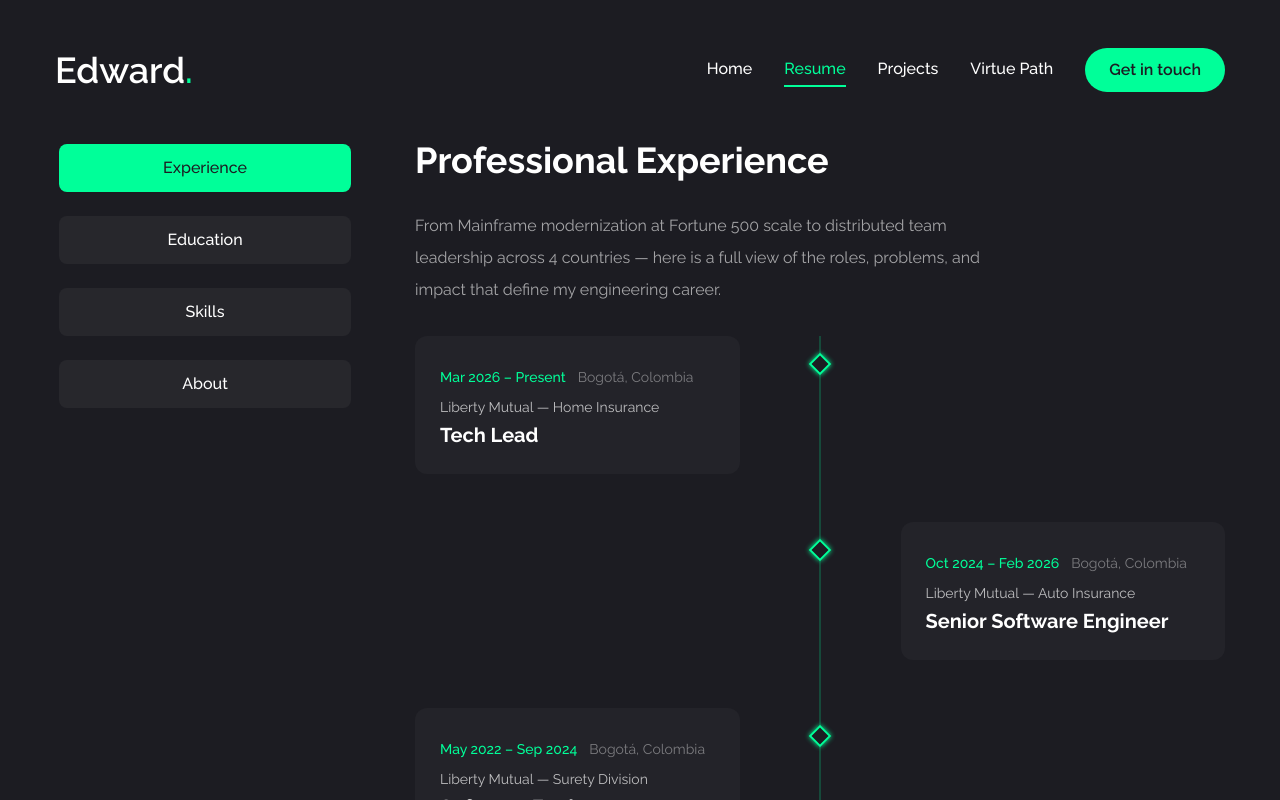
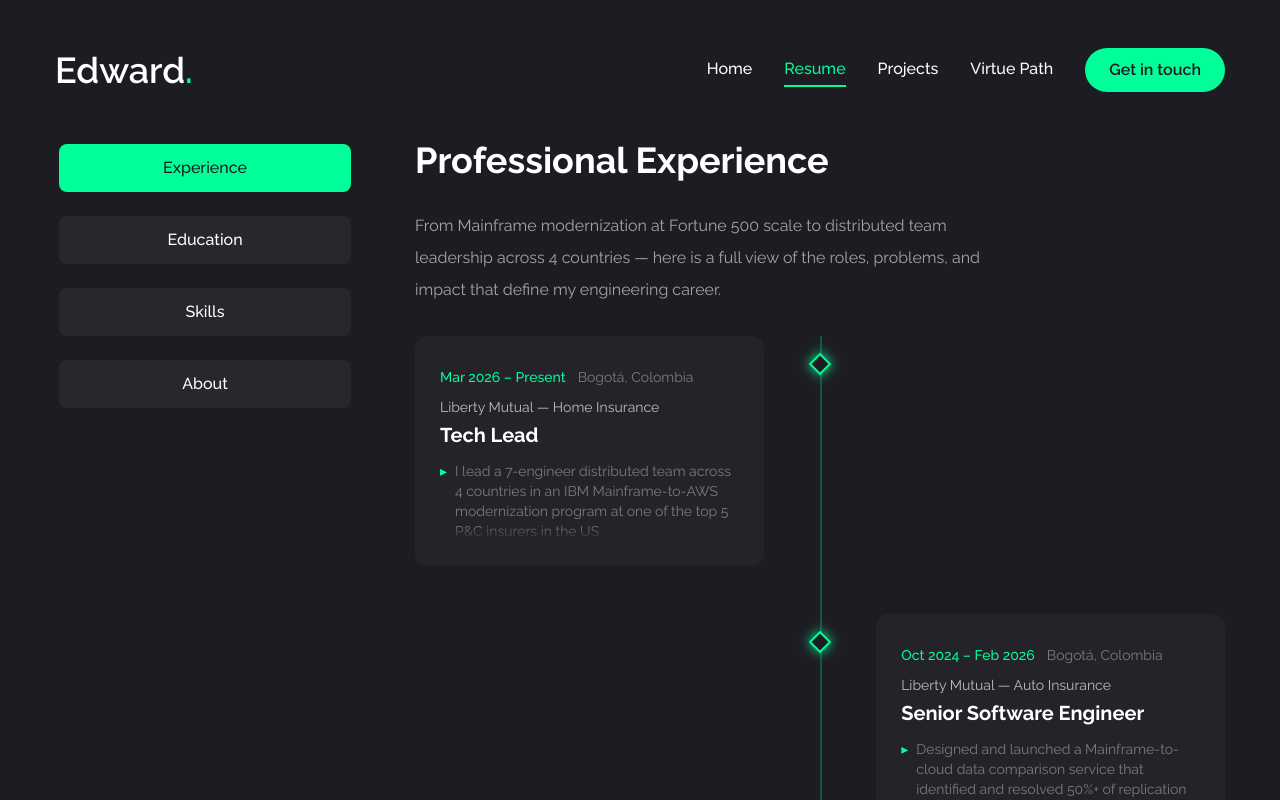
Before and after one commit to edwardramirez31/architech-portfolio, a Next.js app: page /resume in a window 1280 px wide. Shown: the top 800 px of the page. Built offline with nearby package versions, Linux system fonts and the light colour scheme.

Commit message:
feat: timeline enhanced

```diff
--- a/app/resume/ExperienceTimeline.tsx
+++ b/app/resume/ExperienceTimeline.tsx
@@ -1,7 +1,7 @@
 'use client';
-import { useState } from 'react';
+import { useCallback, useEffect, useRef, useState } from 'react';
 
-import { AnimatePresence, motion } from 'framer-motion';
+import { AnimatePresence, motion, useInView } from 'framer-motion';
 
 interface ExperienceEntry {
   title: string;
@@ -23,28 +23,16 @@
   index: number;
   hoveredIndex: number | null;
   onHover: (index: number | null) => void;
+  onVisible: () => void;
 }
 
-const TimelineNode: React.FC<TimelineNodeProps> = ({
-  item,
-  index,
-  hoveredIndex,
-  onHover,
-}) => {
-  const isLeft = index % 2 === 0;
-  const isHovered = hoveredIndex === index;
-
-  return (
-    <motion.li
-      initial={{ opacity: 0, x: isLeft ? -100 : 100 }}
-      whileInView={{ opacity: 1, x: 0 }}
-      transition={{ delay: 0.2, duration: 0.6, ease: 'easeOut' }}
-      viewport={{ once: true }}
-      className="relative flex items-start xl:mb-0 mb-8"
-    >
-      {/* Mobile left border layout */}
-      <div className="xl:hidden flex gap-4 w-full border-l-2 border-accent/40 pl-4">
-        <div className="absolute -left-[7px] top-2 w-3 h-3 rounded-full bg-accent shadow-[0_0_6px_#00ff99]" />
+const Card: React.FC<{
+  item: ExperienceEntry;
+  index: number;
+  isHovered: boolean;
+  onHover: (index: number | null) => void;
+  scale: number;
+}> = ({ item, index, isHovered, onHover, scale }) => (
   <motion.div
     className="bg-[#232329] rounded-xl p-6 w-full cursor-pointer border border-transparent"
     animate={
@@ -54,7 +42,7 @@
     }
     onMouseEnter={() => onHover(index)}
     onMouseLeave={() => onHover(null)}
-          whileHover={{ scale: 1.01 }}
+    whileHover={{ scale }}
     transition={{ duration: 0.2 }}
   >
     <span className="text-accent text-sm font-medium">{item.date}</span>
@@ -63,6 +51,27 @@
     )}
     <h4 className="text-white/70 text-sm mt-1">{item.subtitle}</h4>
     <h3 className="text-xl font-bold mt-1">{item.title}</h3>
+
+    {/* Preview: always visible, fades out on hover */}
+    <AnimatePresence>
+      {!isHovered && (
+        <motion.div
+          initial={{ opacity: 0 }}
+          animate={{ opacity: 1 }}
+          exit={{ opacity: 0 }}
+          transition={{ duration: 0.2 }}
+          className="relative mt-3 overflow-hidden"
+        >
+          <p className="flex gap-2 text-white/40 text-sm line-clamp-1">
+            <span className="text-accent shrink-0">▸</span>
+            {item.achievements[0]}
+          </p>
+          <div className="absolute inset-x-0 bottom-0 h-4 bg-gradient-to-t from-[#232329] to-transparent" />
+        </motion.div>
+      )}
+    </AnimatePresence>
+
+    {/* Full list: expands on hover */}
     <AnimatePresence>
       {isHovered && (
         <motion.ul
@@ -82,118 +91,116 @@
       )}
     </AnimatePresence>
   </motion.div>
+);
+
+const TimelineNode: React.FC<TimelineNodeProps> = ({
+  item,
+  index,
+  hoveredIndex,
+  onHover,
+  onVisible,
+}) => {
+  const isLeft = index % 2 === 0;
+  const isHovered = hoveredIndex === index;
+
+  const nodeRef = useRef<HTMLLIElement>(null);
+  const inView = useInView(nodeRef, { once: true, margin: '-80px' });
+
+  useEffect(() => {
+    if (inView) onVisible();
+  }, [inView, onVisible]);
+
+  return (
+    <motion.li
+      ref={nodeRef}
+      initial={{ opacity: 0, x: isLeft ? -100 : 100 }}
+      animate={
+        inView ? { opacity: 1, x: 0 } : { opacity: 0, x: isLeft ? -100 : 100 }
+      }
+      transition={{ delay: 0.15, duration: 0.6, ease: 'easeOut' }}
+      className="relative flex items-start xl:mb-0 mb-8"
+    >
+      {/* Mobile: left border layout */}
+      <div className="xl:hidden flex gap-4 w-full border-l-2 border-accent/40 pl-4">
+        <motion.div
+          className="absolute -left-[7px] top-2 w-3 h-3 rounded-full bg-accent"
+          initial={{ scale: 0 }}
+          animate={
+            inView ? { scale: 1, boxShadow: '0 0 6px #00ff99' } : { scale: 0 }
+          }
+          transition={{ delay: 0.35, duration: 0.3, ease: 'easeOut' }}
+        />
+        <Card
+          item={item}
+          index={index}
+          isHovered={isHovered}
+          onHover={onHover}
+          scale={1.01}
+        />
       </div>
 
-      {/* Desktop alternating layout */}
+      {/* Desktop: alternating layout */}
       <div className="hidden xl:flex w-full items-start relative min-h-[120px]">
-        {/* Left side */}
-        <div className={`w-[45%] ${isLeft ? 'flex justify-end pr-10' : ''}`}>
+        {/* Left card */}
+        <div className={`w-[48%] ${isLeft ? 'flex justify-end pr-10' : ''}`}>
           {isLeft && (
-            <motion.div
-              className="bg-[#232329] rounded-xl p-6 w-full max-w-[420px] cursor-pointer border border-transparent"
-              animate={
-                isHovered
-                  ? { borderColor: 'rgba(0,255,153,0.3)' }
-                  : { borderColor: 'transparent' }
-              }
-              onMouseEnter={() => onHover(index)}
-              onMouseLeave={() => onHover(null)}
-              whileHover={{ scale: 1.02 }}
-              transition={{ duration: 0.2 }}
-            >
-              <span className="text-accent text-sm font-medium">
-                {item.date}
-              </span>
-              {item.location && (
-                <span className="text-white/40 text-sm ml-3">
-                  {item.location}
-                </span>
-              )}
-              <h4 className="text-white/70 text-sm mt-1">{item.subtitle}</h4>
-              <h3 className="text-xl font-bold mt-1">{item.title}</h3>
-              <AnimatePresence>
-                {isHovered && (
-                  <motion.ul
-                    initial={{ opacity: 0, height: 0 }}
-                    animate={{ opacity: 1, height: 'auto' }}
-                    exit={{ opacity: 0, height: 0 }}
-                    transition={{ duration: 0.3, ease: 'easeInOut' }}
-                    className="mt-4 space-y-2 overflow-hidden"
-                  >
-                    {item.achievements.map((achievement, i) => (
-                      <li key={i} className="flex gap-2 text-white/60 text-sm">
-                        <span className="text-accent mt-1 shrink-0">▸</span>
-                        <span>{achievement}</span>
-                      </li>
-                    ))}
-                  </motion.ul>
-                )}
-              </AnimatePresence>
-            </motion.div>
+            <Card
+              item={item}
+              index={index}
+              isHovered={isHovered}
+              onHover={onHover}
+              scale={1.02}
+            />
           )}
         </div>
 
-        {/* Center dot connector */}
+        {/* Center diamond dot — rotate kept inside FM to avoid CSS transform conflict */}
         <div className="absolute left-1/2 -translate-x-1/2 flex items-start justify-center z-10 pt-5">
           <motion.div
-            className="w-4 h-4 rotate-45 bg-primary border-2 border-accent"
-            animate={{
+            className="w-4 h-4 bg-primary border-2 border-accent"
+            initial={{ scale: 0, rotate: 45 }}
+            animate={
+              inView
+                ? {
+                    scale: 1,
+                    rotate: 45,
                     boxShadow: [
                       '0 0 4px #00ff99',
                       '0 0 12px #00ff99',
                       '0 0 4px #00ff99',
                     ],
-            }}
-            transition={{ duration: 2, repeat: Infinity, ease: 'easeInOut' }}
+                  }
+                : { scale: 0, rotate: 45 }
+            }
+            transition={
+              inView
+                ? {
+                    scale: { delay: 0.35, duration: 0.3, ease: 'easeOut' },
+                    rotate: { duration: 0 },
+                    boxShadow: {
+                      delay: 0.65,
+                      duration: 2,
+                      repeat: Infinity,
+                      ease: 'easeInOut',
+                    },
+                  }
+                : { scale: { duration: 0.2 }, rotate: { duration: 0 } }
+            }
           />
         </div>
 
-        {/* Right side */}
+        {/* Right card */}
         <div
-          className={`w-[45%] ml-auto ${!isLeft ? 'flex justify-start pl-10' : ''}`}
+          className={`w-[48%] ml-auto ${!isLeft ? 'flex justify-start pl-10' : ''}`}
         >
           {!isLeft && (
-            <motion.div
-              className="bg-[#232329] rounded-xl p-6 w-full max-w-[420px] cursor-pointer border border-transparent"
-              animate={
-                isHovered
-                  ? { borderColor: 'rgba(0,255,153,0.3)' }
-                  : { borderColor: 'transparent' }
-              }
-              onMouseEnter={() => onHover(index)}
-              onMouseLeave={() => onHover(null)}
-              whileHover={{ scale: 1.02 }}
-              transition={{ duration: 0.2 }}
-            >
-              <span className="text-accent text-sm font-medium">
-                {item.date}
-              </span>
-              {item.location && (
-                <span className="text-white/40 text-sm ml-3">
-                  {item.location}
-                </span>
-              )}
-              <h4 className="text-white/70 text-sm mt-1">{item.subtitle}</h4>
-              <h3 className="text-xl font-bold mt-1">{item.title}</h3>
-              <AnimatePresence>
-                {isHovered && (
-                  <motion.ul
-                    initial={{ opacity: 0, height: 0 }}
-                    animate={{ opacity: 1, height: 'auto' }}
-                    exit={{ opacity: 0, height: 0 }}
-                    transition={{ duration: 0.3, ease: 'easeInOut' }}
-                    className="mt-4 space-y-2 overflow-hidden"
-                  >
-                    {item.achievements.map((achievement, i) => (
-                      <li key={i} className="flex gap-2 text-white/60 text-sm">
-                        <span className="text-accent mt-1 shrink-0">▸</span>
-                        <span>{achievement}</span>
-                      </li>
-                    ))}
-                  </motion.ul>
-                )}
-              </AnimatePresence>
-            </motion.div>
+            <Card
+              item={item}
+              index={index}
+              isHovered={isHovered}
+              onHover={onHover}
+              scale={1.02}
+            />
           )}
         </div>
       </div>
@@ -207,6 +214,11 @@
   details,
 }) => {
   const [hoveredIndex, setHoveredIndex] = useState<number | null>(null);
+  const [visibleCount, setVisibleCount] = useState(0);
+
+  const handleVisible = useCallback(() => {
+    setVisibleCount((c) => Math.min(c + 1, details.length));
+  }, [details.length]);
 
   return (
     <motion.div
@@ -224,8 +236,13 @@
       </p>
 
       <div className="relative">
-        {/* Vertical center line — desktop only */}
-        <div className="hidden xl:block absolute left-1/2 -translate-x-1/2 w-[2px] h-full bg-accent/20" />
+        {/* Center line — scaleY tied to visibleCount so it only ever grows */}
+        <motion.div
+          className="hidden xl:block absolute left-1/2 -translate-x-1/2 w-[2px] bg-accent/25"
+          style={{ transformOrigin: 'top', height: '100%' }}
+          animate={{ scaleY: visibleCount / details.length }}
+          transition={{ duration: 0.6, ease: 'easeOut' }}
+        />
 
         <ol className="flex flex-col xl:gap-12">
           {details.map((item, index) => (
@@ -235,6 +252,7 @@
               index={index}
               hoveredIndex={hoveredIndex}
               onHover={setHoveredIndex}
+              onVisible={handleVisible}
             />
           ))}
         </ol>
--- a/app/resume/data.ts
+++ b/app/resume/data.ts
@@ -54,10 +54,10 @@
       location: 'Bogotá, Colombia',
       url: 'https://www.libertymutual.com',
       achievements: [
-        'Lead a 7-engineer distributed team across 4 countries through a mission-critical IBM Mainframe-to-AWS modernization program at one of the top 5 P&C insurers in the US',
-        'Architected a near real-time data replication pipeline integrating Precisely Connect CDC, Apache Kafka, and PostgreSQL — reducing legacy Mainframe IMS database read load by 30%',
-        'Mentoring senior and mid-level engineers daily: from unblocking story tickets and preparing stakeholder demos to running technical interviews that helped grow the team and accelerate modernization delivery.',
-        `Bridge the gap between business and engineering daily — working directly with Product Owners and stakeholders to decompose client requirements into well-defined backend features, ensuring every sprint delivers work that drive measurable impact for Liberty Mutual's Home Insurance division.`,
+        'I lead a 7-engineer distributed team across 4 countries in an IBM Mainframe-to-AWS modernization program at one of the top 5 P&C insurers in the US',
+        'Architected a real-time data replication pipeline integrating Precisely Connect CDC, Kafka and PostgreSQL — reducing Mainframe IMS database read load by 30%',
+        'Mentoring senior and mid-level engineers daily: unblocking story tickets, preparing stakeholder demos and teaching business domain knowledge.',
+        `Working with Product Owners and stakeholders to decompose client requirements into well-defined backend features.`,
         'Conducted technical interviews to hire Senior and Mid-level Engineers, growing the team to accelerate modernization delivery',
       ],
     },
@@ -68,11 +68,10 @@
       location: 'Bogotá, Colombia',
       url: 'https://www.libertymutual.com',
       achievements: [
-        'Designed and launched a Mainframe-to-cloud data comparison service that identified and resolved 50%+ of replication errors across the full PostgreSQL schema, directly improving API reliability for downstream clients',
+        'Designed and launched a Mainframe-to-cloud data comparison service that identified and resolved 50%+ of replication errors across the full PostgreSQL schema',
         'Reduced bulk data insert errors by 90% by engineering a pipeline using temporary PostgreSQL tables and auto-scaling Lambda functions to clean, process, and ingest terabytes of data reliably',
-        'Built a resilient data-cleaning and encryption service for sensitive customer records, implementing retry logic, concurrency control, and rate-limit handling against third-party APIs during a large-scale migration',
+        'Built a resilient data-cleaning and encryption service for sensitive customer records, implementing retry logic, concurrency control, and rate-limit handling against third-party APIs',
         'Resolved 80+ API data discrepancies sprint-over-sprint between the Mainframe and cloud APIs, maintaining a zero-backlog defect policy across the entire project lifecycle',
-        'Conducted technical interviews to hire Senior and Mid-level Engineers, growing the team to accelerate modernization delivery',
       ],
     },
     {
@@ -82,13 +81,11 @@
       location: 'Bogotá, Colombia',
       url: 'https://www.libertymutual.com',
       achievements: [
-        "Delivered high-impact serverless solutions on AWS for Liberty Mutual's Surety platform (Fortune 500, Top 5 P&C Insurer) within a large-scale, event-driven microservices architecture",
-        'Led production support and incident response for a critical serverless AWS application, maintaining service availability and driving root cause resolution under SLA pressure',
-        "Served as technical and cultural bridge between US Product Owners and engineering teams in Colombia and Chile, enabling Liberty Mutual's product expansion into LATAM markets",
-        'Built AWS CDK infrastructure-as-code for deploying S3, Lambda, IAM Roles, Glue Crawlers, and KMS Keys, enabling secure and repeatable deployments across environments',
+        'Led production support and incident response for a critical serverless AWS application',
+        "Worked as technical and cultural bridge between US Product Owners and engineering teams in Colombia and Chile, enabling Liberty Mutual's product expansion into LATAM markets",
+        'Built AWS CDK infrastructure-as-code for deploying S3, Lambda, IAM Roles, Glue Crawlers, and KMS Keys',
         'Implemented an ETL pipeline migrating data from Parquet files to Oracle DB using AWS Glue and Athena, orchestrated via Step Functions',
-        'Engineered presigned URL handling for large XML file ingestion, improving system resilience and reducing errors in high-volume data processing workflows',
-        'Enhanced data security by implementing AWS Glue crawlers for automated schema detection and encryption at rest',
+        'Developed presigned URL handling for large XML file ingestion, improving system resilience and reducing errors in high-volume data processing workflows',
       ],
     },
     {
```
Lines whose indentation alone changed are shown as unchanged.
